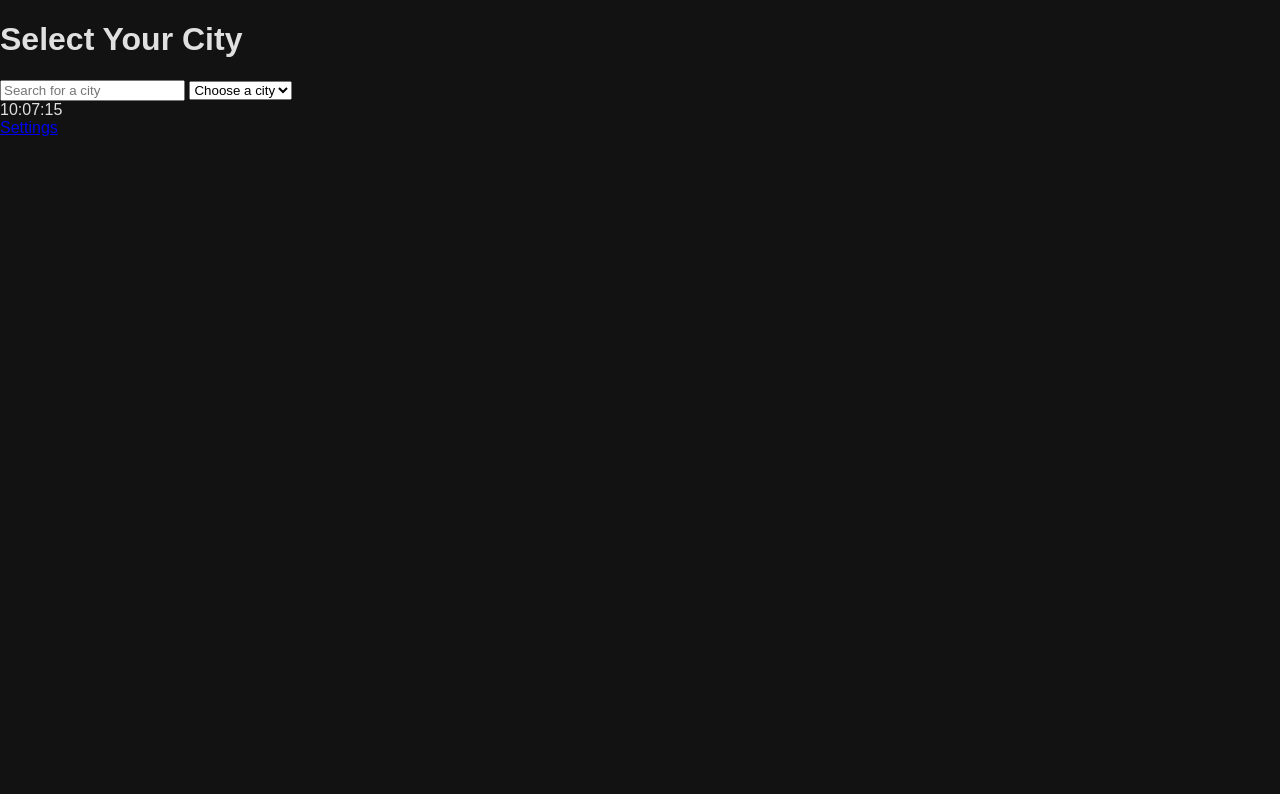
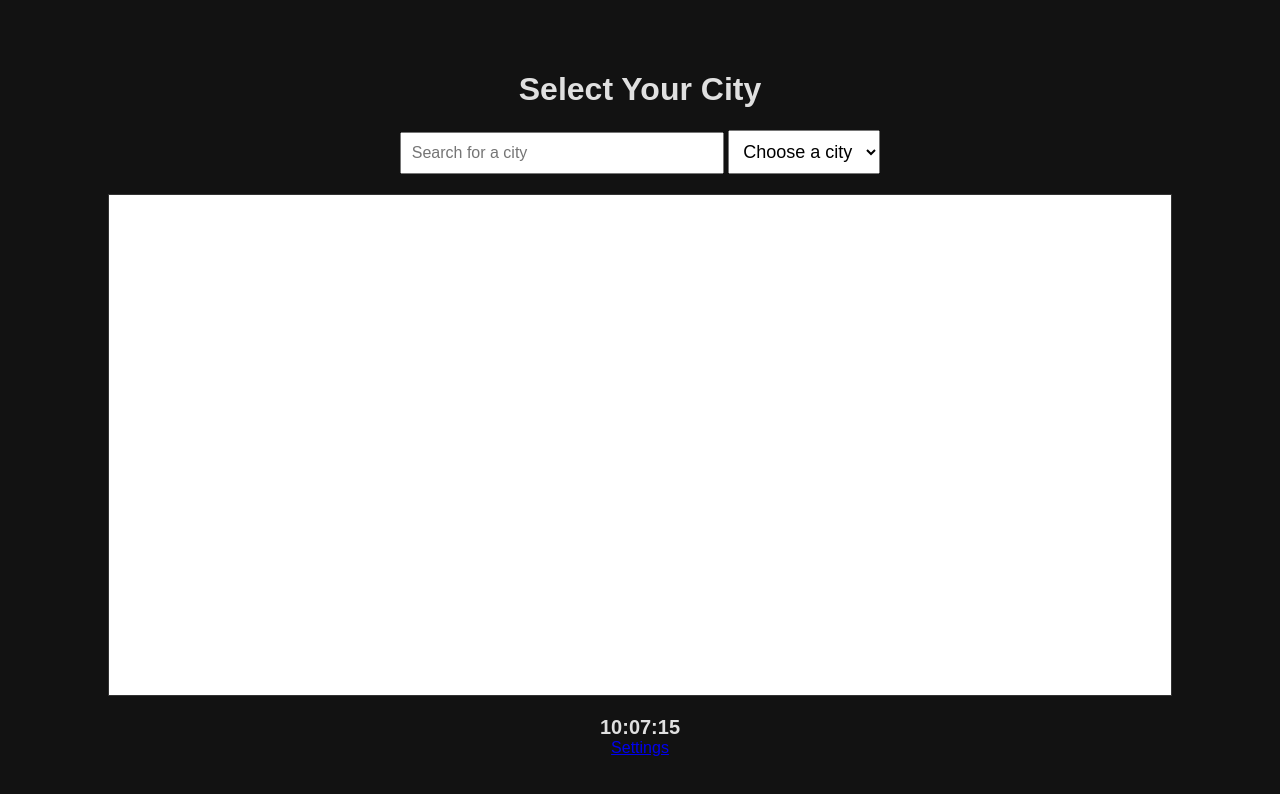
Before and after one commit to mustyverymustymustapha/commutewave, a plain HTML site: page src/pages/dashboard.html in a window 1280 px wide. Drawn offline with Linux system fonts and the light colour scheme.

Commit message:
update style.css

```diff
--- a/src/css/style.css
+++ b/src/css/style.css
@@ -29,3 +29,49 @@ body {
   font-family: monospace;
   font-size: 16px;
 }
+#dashboard {
+  text-align: center;
+  padding: 50px;
+}
+#city-select {
+  padding: 10px;
+  font-size: 18px;
+  margin-bottom: 20px;
+}
+#map-container {
+  width: 90%;
+  height: 500px;
+  margin: auto;
+  border: 1px solid #333;
+  background: #fff;
+}
+#map {
+  width: 100%;
+  height: 100%;
+}
+#weather-widget {
+  margin-top: 20px;
+  font-size: 18px;
+}
+#clock {
+  margin-top: 20px;
+  font-size: 20px;
+  font-weight: bold;
+}
+#city-search {
+  margin-bottom: 20px;
+  padding: 10px;
+  font-size: 16px;
+  width: 300px;
+}
+.fade-in {
+  animation: fadeIn 1s ease-in-out;
+}
+@keyframes fadeIn {
+  from {
+    opacity: 0;
+  }
+  to {
+    opacity: 1;
+  }
+}
```
Lines whose indentation alone changed are shown as unchanged.
